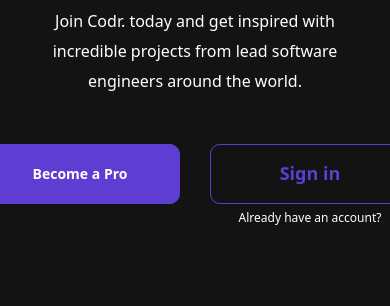
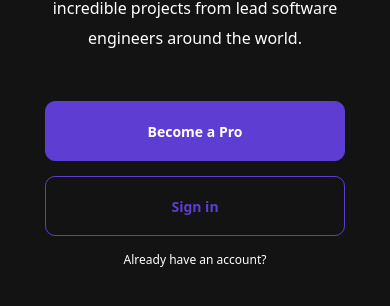
Before and after one commit to RTSY-P3/Frontend, a React (Create React App) app in the folder client/: page / in a window 390 px wide. Shown: the part 1043-1349 px from the top of the page. Built offline with nearby package versions, Linux system fonts and the light colour scheme; the HTML template or start-up script is replaced by a standard one.

Commit message:
update landing page responsive

```diff
--- a/client/src/styles/landing.css
+++ b/client/src/styles/landing.css
@@ -220,5 +220,27 @@
     }
     .landing-rightside{
         margin-left: 0px;
+        margin: 0;
+    }
+    .landingbutton,
+    .landingbuttonSignin {
+        border-radius: 10px;
+        font-size: 14px;
+        margin-bottom: 15px;
+        margin-right: 0;
+        width: 300px;
+        height:60px;
+    }
+    .landing-button-wrapper {
+        flex-direction: column;
+    }
+    .backto-Signin {
+        margin-top: 0;
     }
 }
+
+@media only screen and (max-width: 380px) {
+    .counter {
+        display: none;
+    }
+}
```
